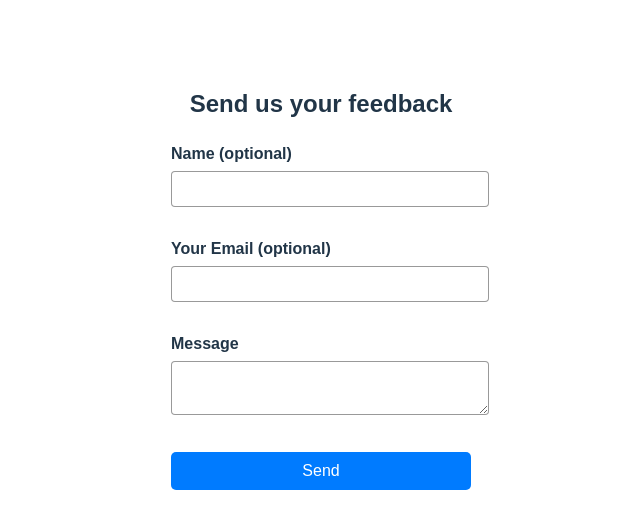
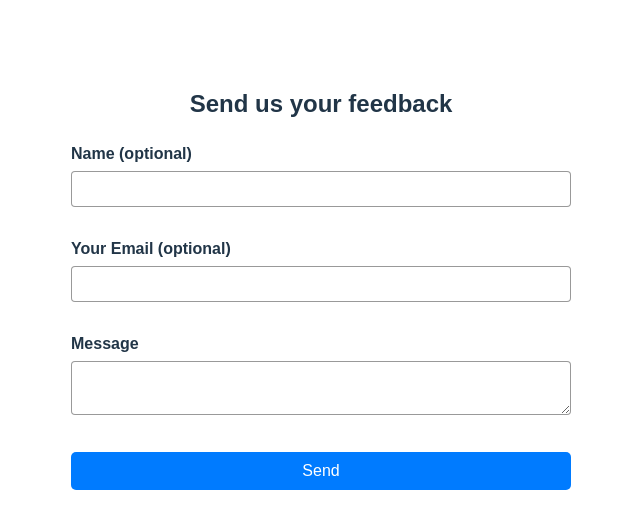
Before and after one commit to chaz9127/autofilly-landing-page, a React (Vite) app: page /feedback in a window 1280 px wide. Shown: the top 528 px of the page, without its empty margins (319-959 px from the left). Built offline with nearby package versions, Linux system fonts and the light colour scheme.

Commit message:
fixing submit button sizing

```diff
--- a/src/Pages/Feedback/Feedback.scss
+++ b/src/Pages/Feedback/Feedback.scss
@@ -1,12 +1,14 @@
 .feedback-container {
     display: flex;
     justify-content: center;
+    width: 500px;
+    margin: 0 auto;
 
   .feedback-form {
     display: flex;
     flex-direction: column;
-    width: 300px;
     border-radius: 5px;
+    width: 100%;
   }
 
   .form-group {
@@ -24,6 +26,7 @@
     padding: 8px;
     border-radius: 4px;
     width: 100%;
+    box-sizing: border-box;
   }
 
   textarea {
@@ -38,6 +41,7 @@
     border-radius: 5px;
     cursor: pointer;
     transition: background-color 0.3s;
+    width: 100%;
   }
 
   .btn-submit:hover:not([disabled]), .btn-submit:hover:not([disabled="true"]) {
```
